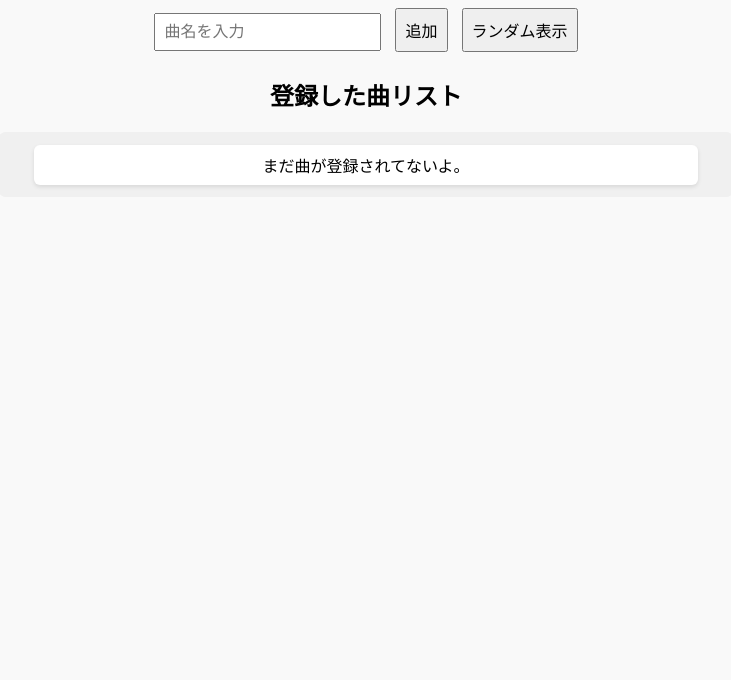
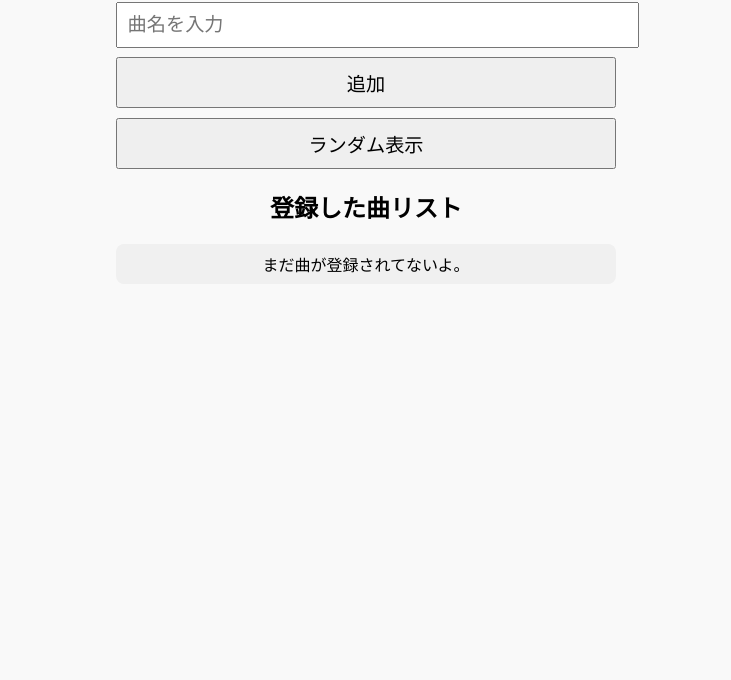
Before and after one commit to miyu-0113/karaoke-random, a plain HTML site: page index.html in a window 1280 px wide. Shown: the part 120-800 px from the top of the page, without its empty margins (274-1005 px from the left). Drawn offline with Linux system fonts and the light colour scheme.

Commit message:
Add files via upload

```diff
--- a/index.html
+++ b/index.html
@@ -3,62 +3,27 @@
 <head>
   <meta charset="UTF-8">
   <title>カラオケランダム選曲</title>
-  <style>
-    body {
-      font-family: sans-serif;
-      background: #f9f9f9;
-      padding: 2rem;
-      text-align: center;
-    }
-    h1 {
-      margin-bottom: 1rem;
-    }
-    input, button {
-      padding: 0.5rem;
-      margin: 0.3rem;
-      font-size: 1rem;
-    }
-    ul {
-      list-style: none;
-      padding: 0;
-      margin: 0;
-    }
-    li {
-      background: #fff;
-      margin: 0.3rem auto;
-      padding: 0.5rem;
-      width: 90%;
-      border-radius: 6px;
-      box-shadow: 0 2px 4px rgba(0,0,0,0.1);
-    }
-    #songList {
-      max-height: 200px;      /* ここで高さ制限 */
-      overflow-y: auto;       /* スクロールバーを出す */
-      margin: 1rem auto;
-      width: 60%;
-      background: #f0f0f0;
-      border-radius: 8px;
-      padding: 0.5rem;
-    }
-    #randomSong {
-      margin-top: 1.5rem;
-      font-size: 1.3rem;
-      font-weight: bold;
-      color: #d43f3f;
-    }
-  </style>
+  <meta name="viewport" content="width=device-width, initial-scale=1.0">
 </head>
-<body>
-  <h1>カラオケランダム選曲</h1>
+<body style="font-family:sans-serif; background:#f9f9f9; padding:1em; text-align:center;">
 
-  <input id="songInput" placeholder="曲名を入力">
-  <button onclick="addSong()">追加</button>
-  <button onclick="showRandomSong()">ランダム表示</button>
+  <div style="max-width:500px; margin:0 auto;">
+    <h1>カラオケランダム選曲</h1>
 
-  <h2>登録した曲リスト</h2>
-  <ul id="songList"></ul>
+    <input id="songInput" placeholder="曲名を入力"
+           style="width:100%; max-width:100%; font-size:1.2em; padding:0.5em; margin:0.5em 0;">
+    <button onclick="addSong()"
+            style="width:100%; max-width:100%; font-size:1.2em; padding:0.5em; margin-bottom:0.5em;">追加</button>
+    <button onclick="showRandomSong()"
+            style="width:100%; max-width:100%; font-size:1.2em; padding:0.5em;">ランダム表示</button>
 
-  <div id="randomSong"></div>
+    <h2>登録した曲リスト</h2>
+    <ul id="songList"
+        style="width:100%; max-height:250px; overflow-y:auto; padding:0; margin:0 auto; background:#f0f0f0; border-radius:8px;">
+    </ul>
+
+    <div id="randomSong" style="margin-top:1em; font-size:1.5em; font-weight:bold; color:#d43f3f;"></div>
+  </div>
 
   <script>
     let songs = JSON.parse(localStorage.getItem("songs") || "[]");
@@ -70,10 +35,7 @@
     function addSong() {
       const songInput = document.getElementById("songInput");
       const value = songInput.value.trim();
-      if (value.length === 0) {
-        alert("曲名を入力してね");
-        return;
-      }
+      if (!value) { alert("曲名を入力してね"); return; }
       songs.push(value);
       saveSongs();
       songInput.value = "";
@@ -97,17 +59,21 @@
     function renderList() {
       const list = document.getElementById("songList");
       if (songs.length === 0) {
-        list.innerHTML = "<li>まだ曲が登録されてないよ。</li>";
+        list.innerHTML = "<li style='padding:0.5em;'>まだ曲が登録されてないよ。</li>";
         return;
       }
       list.innerHTML = "";
-      songs.forEach((s, i) => {
+      songs.forEach((s,i) => {
         const li = document.createElement("li");
+        li.style.padding = "0.5em";
+        li.style.borderBottom = "1px solid #ccc";
+        li.style.display = "flex";
+        li.style.justifyContent = "space-between";
         li.textContent = s;
         const btn = document.createElement("button");
         btn.textContent = "削除";
+        btn.style.fontSize = "1em";
         btn.onclick = () => removeSong(i);
-        li.appendChild(document.createTextNode(" "));
         li.appendChild(btn);
         list.appendChild(li);
       });
```
